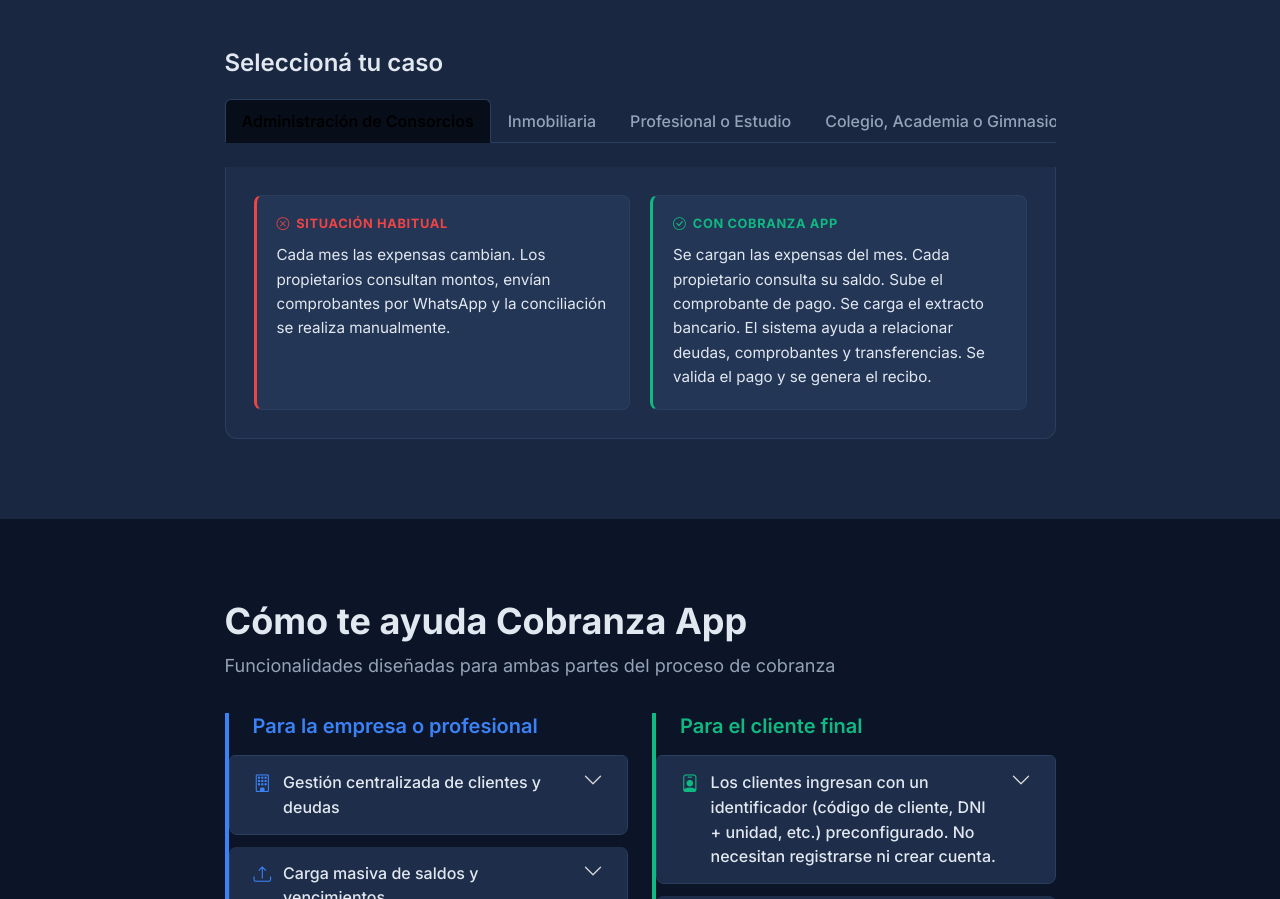
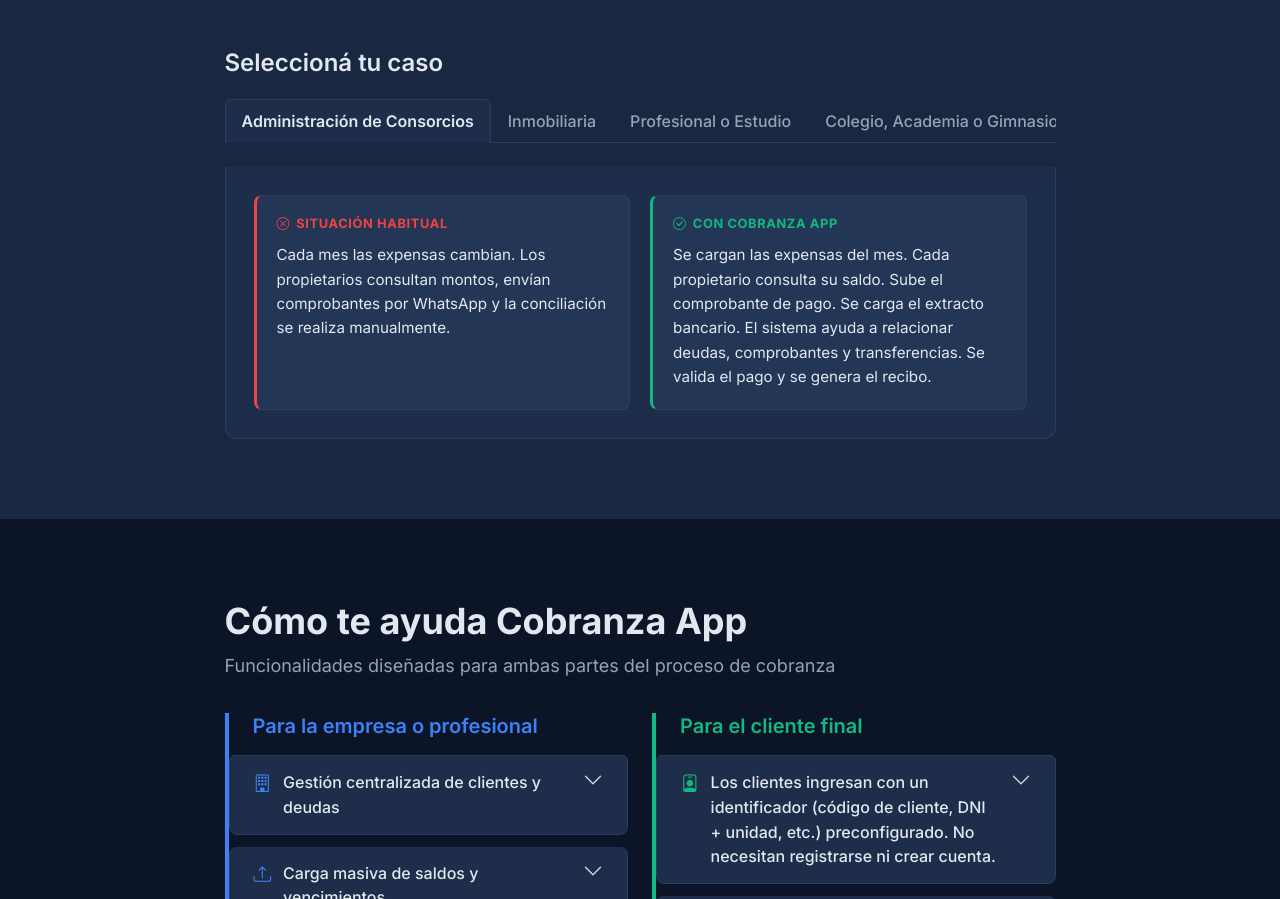
Before and after one commit to kazuyakuza/cobranza-app_landing, a Vue app: page / in a window 1280 px wide. Shown: the part 4564-5463 px from the top of the page. Built offline with nearby package versions, Linux system fonts and the light colour scheme.

Commit message:
fix(UseCasesTabs): override Bootstrap nav-tabs active vars for dark theme

```diff
--- a/src/components/landing/UseCasesTabs.vue
+++ b/src/components/landing/UseCasesTabs.vue
@@ -91,6 +91,10 @@ function tabControlId(tabId: string): string {
 }
 
 .nav-tabs {
+  --bs-nav-tabs-link-active-color: var(--color-text-on-dark);
+  --bs-nav-tabs-link-active-bg: var(--color-bg-card);
+  --bs-nav-tabs-link-active-border-color: var(--color-border) var(--color-border)
+    var(--color-bg-card);
   border-bottom-color: var(--color-border);
   flex-wrap: nowrap;
 }
@@ -108,7 +112,7 @@ function tabControlId(tabId: string): string {
   background: var(--color-bg-card);
 }
 
-.nav-link.active {
+.nav-tabs .nav-link.active {
   color: var(--color-text-on-dark);
   background: var(--color-bg-card);
   border-color: var(--color-border);
```
